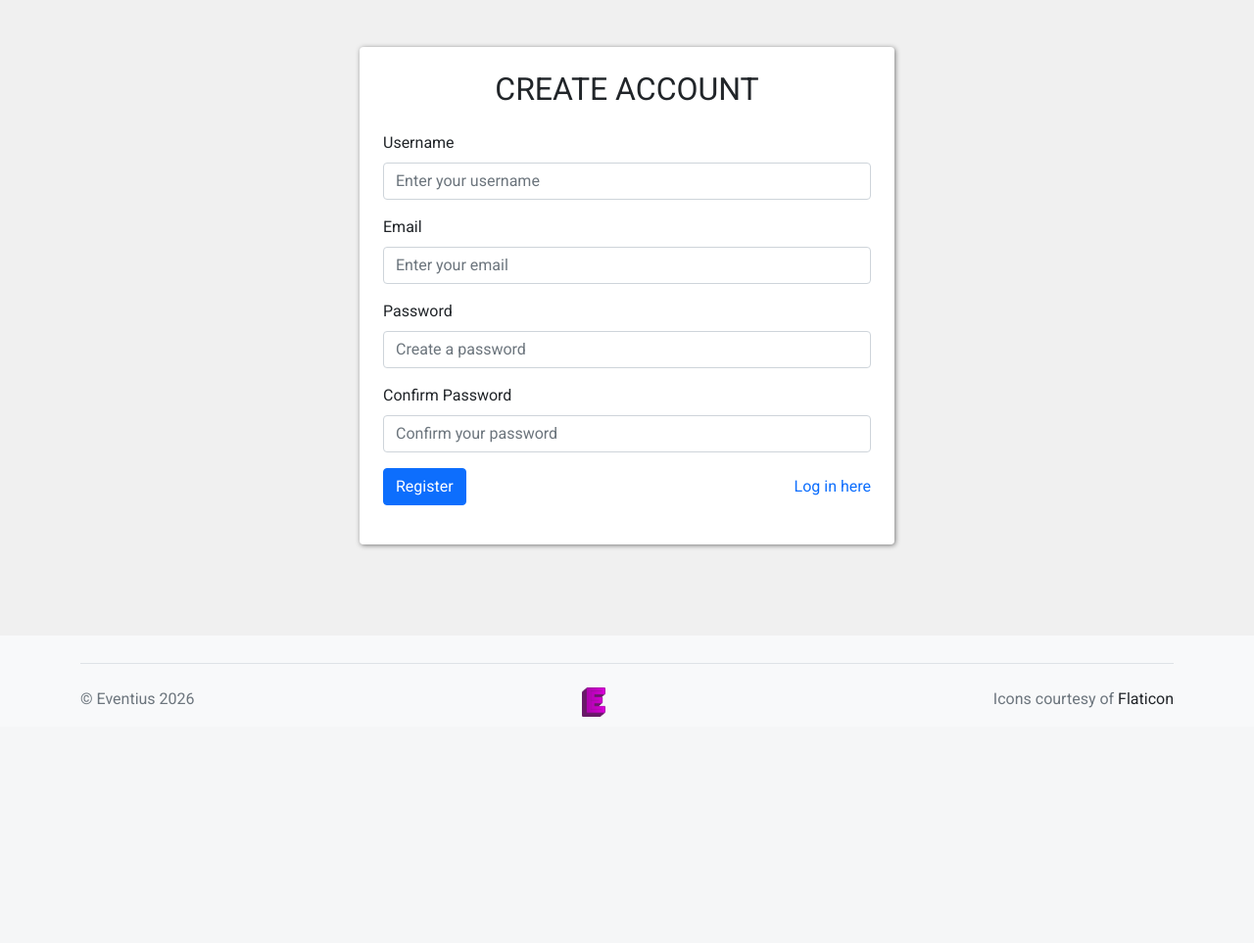
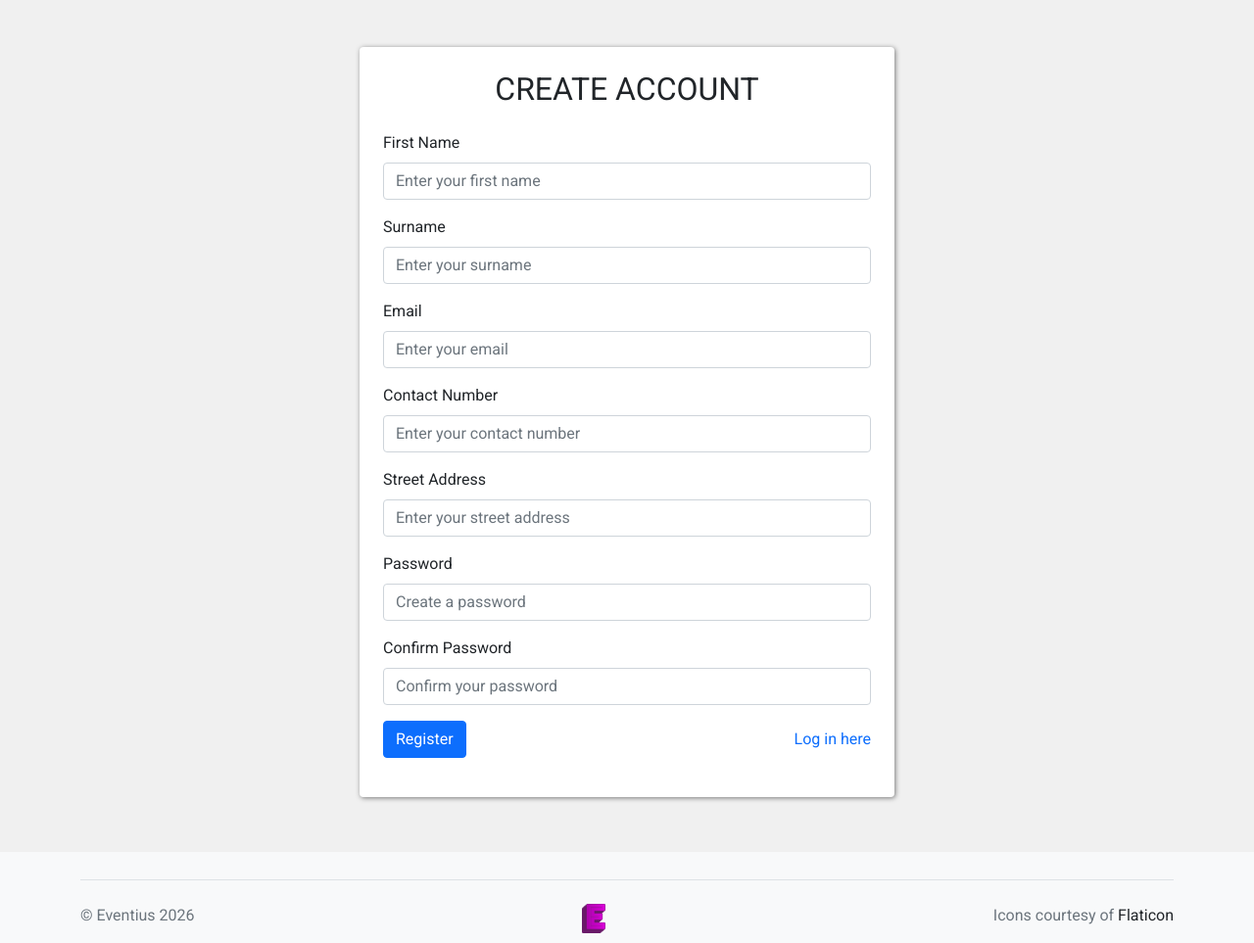
Before and after one commit to TarekHawari/a2_group15, a Flask app: page /register in a window 1280 px wide. Shown: the part 58-1021 px from the top of the page at 98% size. Before the commit the page ends 790 px from the top, so only its background shows below. Run offline with Flask 3, Linux system fonts and the light colour scheme; some libraries are stand-ins or nearby versions.

Commit message:
Added missing register fields

```diff
--- a/website/forms.py
+++ b/website/forms.py
@@ -11,6 +11,7 @@ from wtforms.fields import (
     TimeField,
     DateField,
     IntegerField,
+    TelField
 )
 from wtforms.validators import InputRequired, Length, Email, EqualTo, NumberRange, ValidationError
 from flask_wtf.file import FileRequired, FileField, FileAllowed
@@ -23,14 +24,17 @@ def date_in_future(form, field):
 
 
 class LoginForm(FlaskForm):
-    username = StringField("Username", validators=[InputRequired("Enter user name")])
+    email = StringField("email", validators=[InputRequired("Enter user email"), Email("Please enter a valid email")])
     password = PasswordField("Password", validators=[InputRequired("Enter user password")])
     submit = SubmitField("Login")
 
 
 class RegisterForm(FlaskForm):
-    username = StringField("Username", validators=[InputRequired()])
+    firstName = StringField("First Name", validators=[InputRequired()])
+    surname = StringField("Surname", validators=[InputRequired()])
     email = StringField("Email", validators=[InputRequired(), Email("Please enter a valid email")])
+    contactNumber = TelField("Contact Number", validators=[InputRequired()])
+    streetAddress = StringField("Street Address", validators=[InputRequired()])
     password = PasswordField("Password", validators=[InputRequired()])
     confirm = PasswordField("Confirm Password", validators=[EqualTo("password", message="Passwords should match")])
     submit = SubmitField("Register")
--- a/website/templates/users/register.html
+++ b/website/templates/users/register.html
@@ -11,15 +11,24 @@
                         <form action="" method="POST" novalidate>
                             {{ form.hidden_tag() }}
 
-                            <!-- username -->
+                            <!-- first name -->
                             <div class="mb-3">
-                                {{ form.username.label(class="form-label") }}
-                                {{ form.username(class="form-control", placeholder="Enter your username") }}
-                                {% if form.username.errors %}
-                                    {% for error in form.username.errors %}
+                                {{ form.firstName.label(class="form-label") }}
+                                {{ form.firstName(class="form-control", placeholder="Enter your first name") }}
+                                {% if form.firstName.errors %}
+                                    {% for error in form.firstName.errors %}
                                         <div class="text-danger small">{{ error }}</div>
                                     {% endfor %}
                                 {% endif %}
+                            </div>
+
+                            <!-- surname -->
+                            <div class="mb-3">
+                                {{ form.surname.label(class="form-label") }}
+                                {{ form.surname(class="form-control", placeholder="Enter your surname") }}
+                                {% for error in form.surname.errors %}
+                                    <div class="text-danger small">{{ error }}</div>
+                                {% endfor %}
                             </div>
 
                             <!-- email -->
@@ -27,6 +36,24 @@
                                 {{ form.email.label(class="form-label") }}
                                 {{ form.email(class="form-control", placeholder="Enter your email") }}
                                 {% for error in form.email.errors %}
+                                    <div class="text-danger small">{{ error }}</div>
+                                {% endfor %}
+                            </div>
+
+                            <!-- contact number -->
+                            <div class="mb-3">
+                                {{ form.contactNumber.label(class="form-label") }}
+                                {{ form.contactNumber(class="form-control", placeholder="Enter your contact number") }}
+                                {% for error in form.contactNumber.errors %}
+                                    <div class="text-danger small">{{ error }}</div>
+                                {% endfor %}
+                            </div>
+
+                            <!-- street address -->
+                            <div class="mb-3">
+                                {{ form.streetAddress.label(class="form-label") }}
+                                {{ form.streetAddress(class="form-control", placeholder="Enter your street address") }}
+                                {% for error in form.streetAddress.errors %}
                                     <div class="text-danger small">{{ error }}</div>
                                 {% endfor %}
                             </div>
--- a/website/users.py
+++ b/website/users.py
@@ -2,7 +2,7 @@ from .models import User
 from .forms import RegisterForm, LoginForm
 from flask import Blueprint, flash, render_template, request, url_for, redirect
 from flask_bcrypt import generate_password_hash, check_password_hash
-from flask_login import login_user, login_required, logout_user
+from flask_login import login_user, logout_user
 from . import db
 
 userbp = Blueprint("user", __name__)
@@ -14,17 +14,23 @@ def register():
     form = RegisterForm()
 
     if form.validate_on_submit():
-        user_name = form.username.data.lower()
+        first_name = form.firstName.data.lower()
+        last_name = form.surname.data.lower()
+        contact_number = form.contactNumber.data.lower()
+        street_address = form.streetAddress.data.lower()
         email = form.email.data.lower()
         user = User (
-            name = user_name,
+            firstName = first_name,
+            surname = last_name,
             email = email,
+            contactNumber = contact_number,
+            streetAddress = street_address,
             password = generate_password_hash(form.password.data)
         )
-        if db.session.scalar(db.select(User).where(User.name==user_name)):
-            error = 'User already exists'
-        elif db.session.scalar(db.select(User).where(User.email==email)):
-            error = 'Email already used'
+        # if db.session.scalar(db.select(User).where(User.name==user_name)):
+        #     error = 'User already exists'
+        if db.session.scalar(db.select(User).where(User.email==email)):
+            error = 'Email already exists'
 
         if error is None:
             db.session.add(user)
@@ -41,12 +47,12 @@ def login():
     error = None
 
     if form.validate_on_submit():
-        user_name = form.username.data.lower()
+        email = form.email.data.lower() # xxxxxx
         password = form.password.data.lower()
-        user = db.session.scalar(db.select(User).where(User.name==user_name))
+        user = db.session.scalar(db.select(User).where(User.email==email))
 
         if user is None:
-            error = 'Incorrect user name'
+            error = 'Incorrect user'
         elif not check_password_hash(user.password, password):
             error = 'Incorrect password'
 
@@ -55,7 +61,6 @@ def login():
             nextp = request.args.get('next')
             if nextp is None or not nextp.startswith('/'):
                 return redirect(url_for('main.index'))
-            # return redirect(url_for("event.show", id=user.id))
             return redirect(nextp)
         else:
             flash(error)
```
Also changed, not shown: website/models.py (+5 -2 lines).
